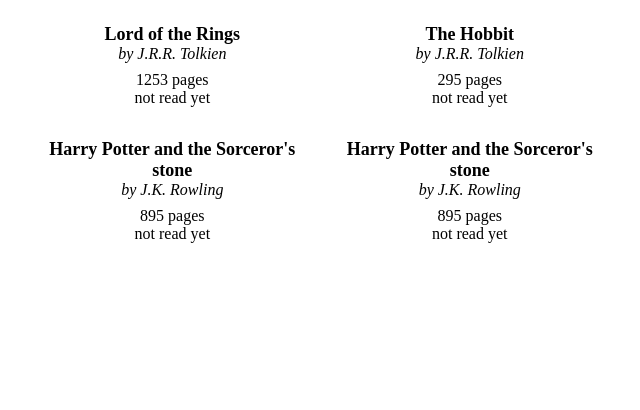
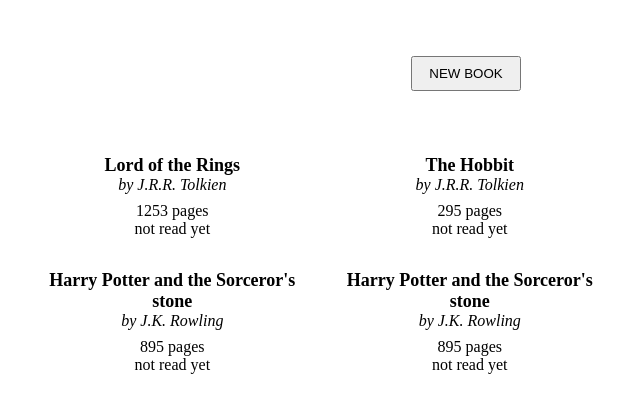
Before and after one commit to KonnorRogers/libraryBookJS, a website with bundled scripts: page src/index.html in a window 1280 px wide. Shown: the whole page, without its empty margins (174-814 px from the left). Built offline with nearby package versions, Linux system fonts and the light colour scheme.

Commit message:
adding button for new book

```diff
--- a/src/index.html
+++ b/src/index.html
@@ -7,7 +7,11 @@
     <title>Library</title>
   </head>
   <body>
-    <div id="root"></div>
+    <div id="root">
+      <div id="new-book">
+        <button id="add-book">NEW BOOK</button>
+      </div>
+    </div>
   </body>
   <script type="module" src="index.js"></script>
 </html>
--- a/src/js/library.js
+++ b/src/js/library.js
@@ -28,3 +28,8 @@
 
   div.appendChild(docFrag);
 };
+
+Library.prototype.renderBookForm = function() {
+  const div = document.getElementById('add-book');
+  div.classList.add('hide');
+};
--- a/src/style.css
+++ b/src/style.css
@@ -24,6 +24,16 @@
   width: 30%;
 }
 
+#new-book {
+  width: 100%;
+}
+
+#add-book {
+  margin: 2rem;
+  max-width: 30%;
+  padding: 0.5rem 1rem;
+}
+
 .title {
   font-size: large;
   font-weight: bold;
```
